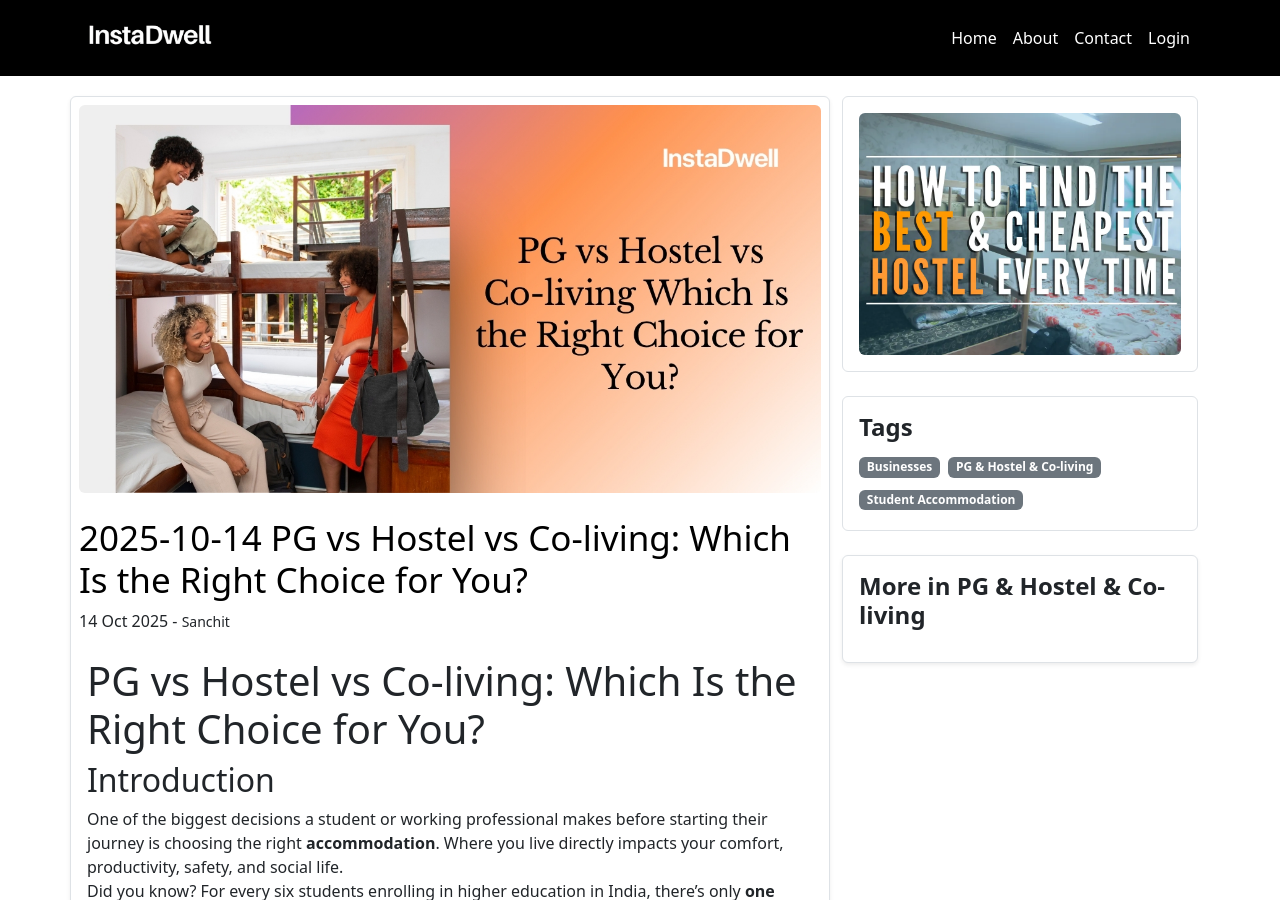
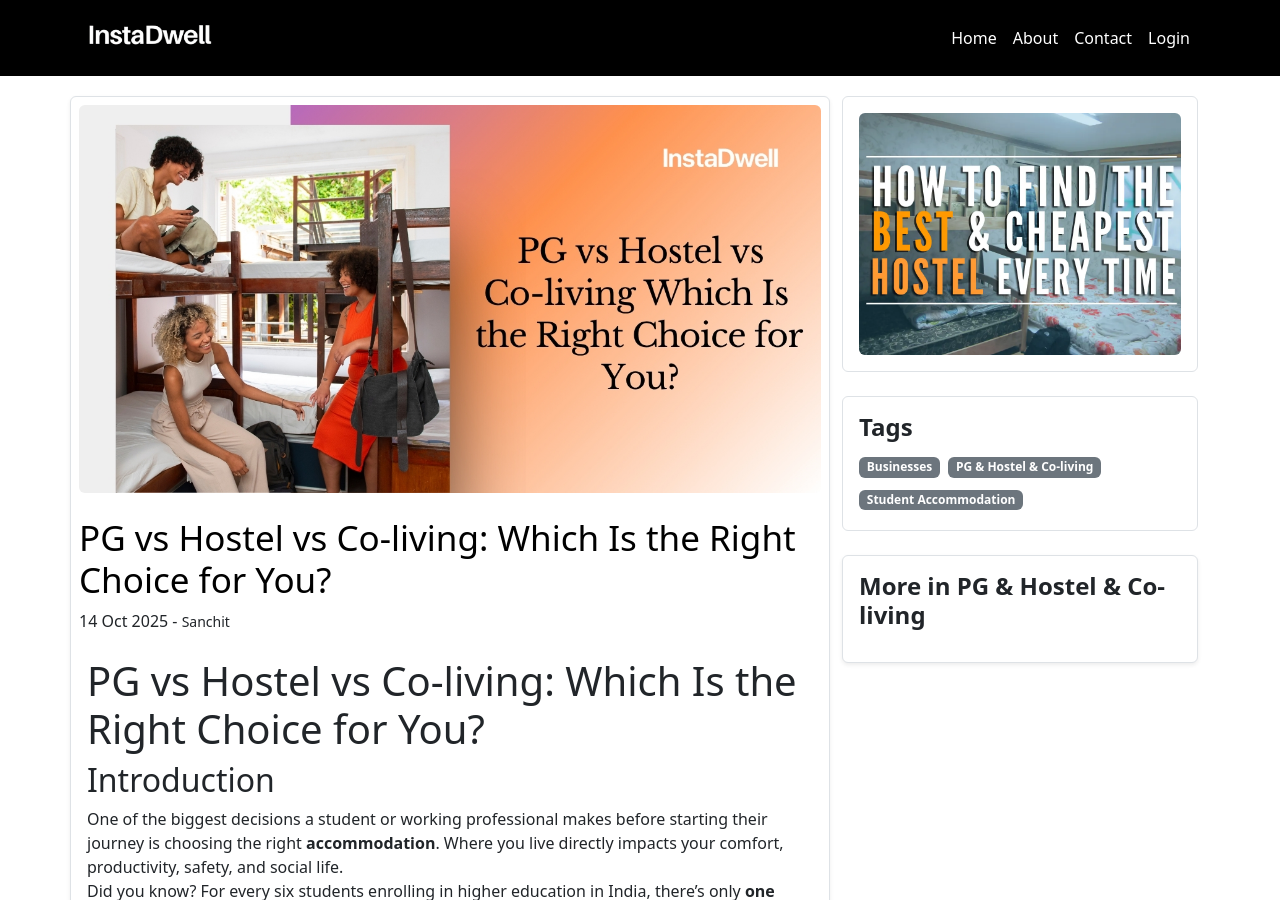
Before and after one commit to instadw/instadwell-blog, a Jekyll site: the page built from _posts/2025-10-14-2025-10-14-pg-vs-hostel-vs-co-living-which-is-the-right-choice-for-you.md, in a window 1280 px wide and 900 px high. Built offline with Jekyll 4.4.1, drawn with Linux system fonts in a browser that asks for light colours.

Commit message:
Update Blog “2025-10-14-2025-10-14-pg-vs-hostel-vs-co-living-which-is-the-right-choice-for-you”

```diff
--- a/_posts/2025-10-14-2025-10-14-pg-vs-hostel-vs-co-living-which-is-the-right-choice-for-you.md
+++ b/_posts/2025-10-14-2025-10-14-pg-vs-hostel-vs-co-living-which-is-the-right-choice-for-you.md
@@ -1,5 +1,5 @@
 ---
-title: "2025-10-14 PG vs Hostel vs Co-living: Which Is the Right Choice for You?"
+title: "PG vs Hostel vs Co-living: Which Is the Right Choice for You?"
 description: "One of the biggest decisions a student or working professional
   makes before starting their journey is choosing the right accommodation. Where
   you live directly impacts your comfort, productivity, safety, and social life.
```
